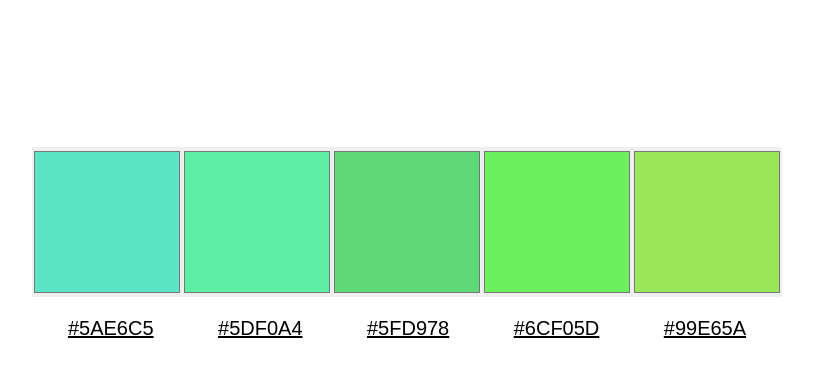
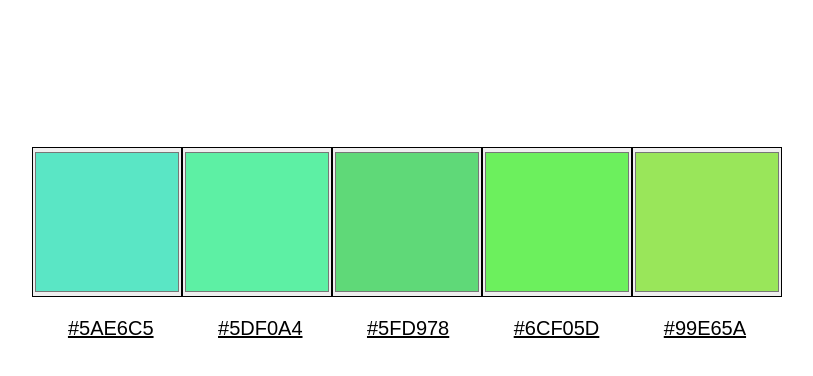
Before and after one commit to BeKowalsky/Paleta-de-Cores-VueJs, a plain HTML site: page index.html in a window 1280 px wide. Shown: the part 88-464 px from the top of the page, without its empty margins (233-1046 px from the left). Drawn offline with Linux system fonts and the light colour scheme.

Commit message:
Update style.css

```diff
--- a/style.css
+++ b/style.css
@@ -26,7 +26,7 @@ p {
 .input-colors > input[type="color"] {
     width: 150px;
     height: 150px;
-    border: 0 none;
+    border: 1px solid black;
     padding: 0;
     border-radius: 0;
 }
```
